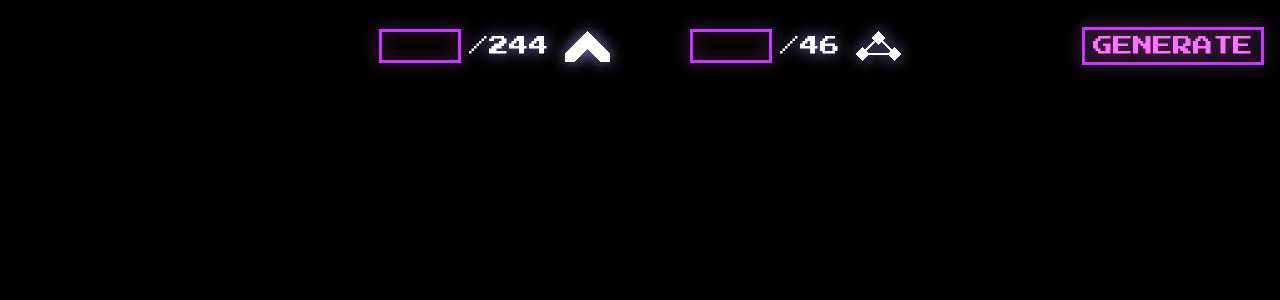
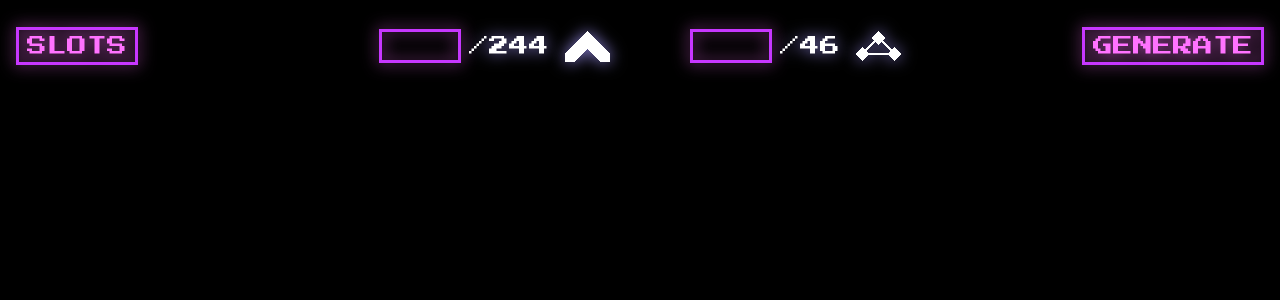
Before and after one commit to tarikcoskun/unicorns-software, a Vue app: page /editor/1 in a window 1280 px wide. Shown: the top 300 px of the page. Built offline with nearby package versions, Linux system fonts and the light colour scheme.

Commit message:
🔧 Main page link

```diff
--- a/src/pages/editor/[slot].vue
+++ b/src/pages/editor/[slot].vue
@@ -15,6 +15,8 @@ if (!slots.value[Number(route.params.slot)]) location.href = "/"
 
 <template>
   <header class="points">
+    <router-link to="/" class="button slots">SLOTS</router-link>
+
     <div class="point-container">
       <h1>
         <input
@@ -42,7 +44,7 @@ if (!slots.value[Number(route.params.slot)]) location.href = "/"
       <img src="/img/exploration-point.png" alt="Exploration points" />
     </div>
 
-    <a class="button" @click.prevent="generateSave(Number(route.params.slot), { skillPoints: activeSlot.skillPoints, explorationPoints: activeSlot.explorationPoints })">GENERATE</a>
+    <a class="button generate" @click.prevent="generateSave(Number(route.params.slot), { skillPoints: activeSlot.skillPoints, explorationPoints: activeSlot.explorationPoints })">GENERATE</a>
   </header>
 
   <!-- <main class="levels">
--- a/src/styles/chapter.scss
+++ b/src/styles/chapter.scss
@@ -28,7 +28,7 @@ header.points {
         box-sizing: content-box;
         -moz-appearance: textfield;
         border: 3px solid #c737ff;
-        filter: drop-shadow(0 0 8px #ff72ff90);
+        filter: drop-shadow(0 0 8px #ff72ffcf);
         &::-webkit-outer-spin-button,
         &::-webkit-inner-spin-button {
           -webkit-appearance: none;
@@ -41,7 +41,11 @@ header.points {
     img { filter: drop-shadow(0 0 8px #8c82d8); }
   }
 
-  a.button { cursor: pointer; position: absolute; right: 16px; }
+  a.button {
+    cursor: pointer; position: absolute;
+    &.slots { left: 16px; }
+    &.generate { right: 16px; }
+  }
 }
 
 main.levels {
--- a/src/styles/main.scss
+++ b/src/styles/main.scss
@@ -69,7 +69,7 @@ html {
   box-sizing: content-box;
   -moz-appearance: textfield;
   border: 3px solid #c737ff;
-  filter: drop-shadow(0 0 8px #ff72ff90);
+  filter: drop-shadow(0 0 8px #ff72ffcf);
   &::-webkit-outer-spin-button,
   &::-webkit-inner-spin-button {
     -webkit-appearance: none;
```
